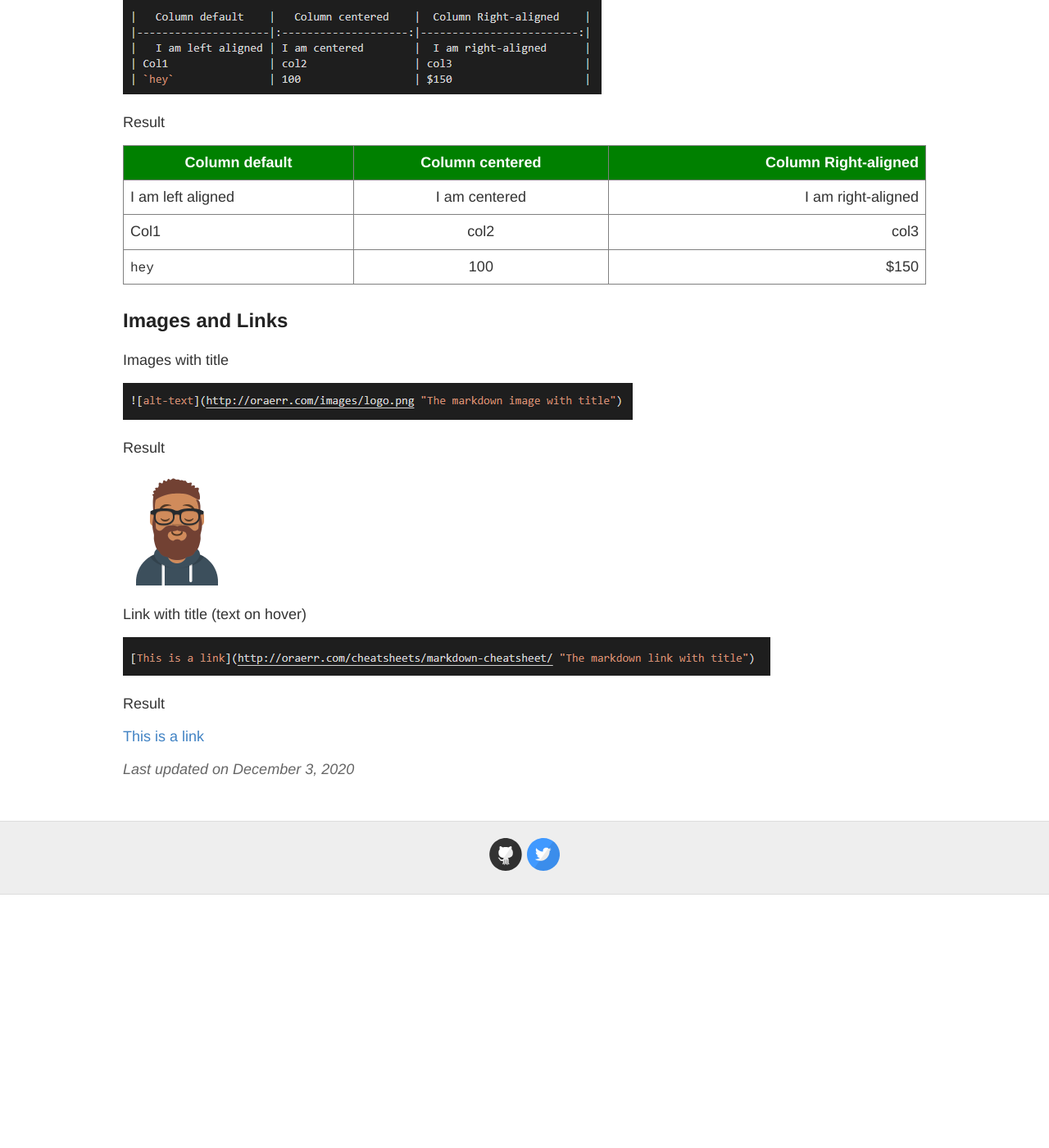
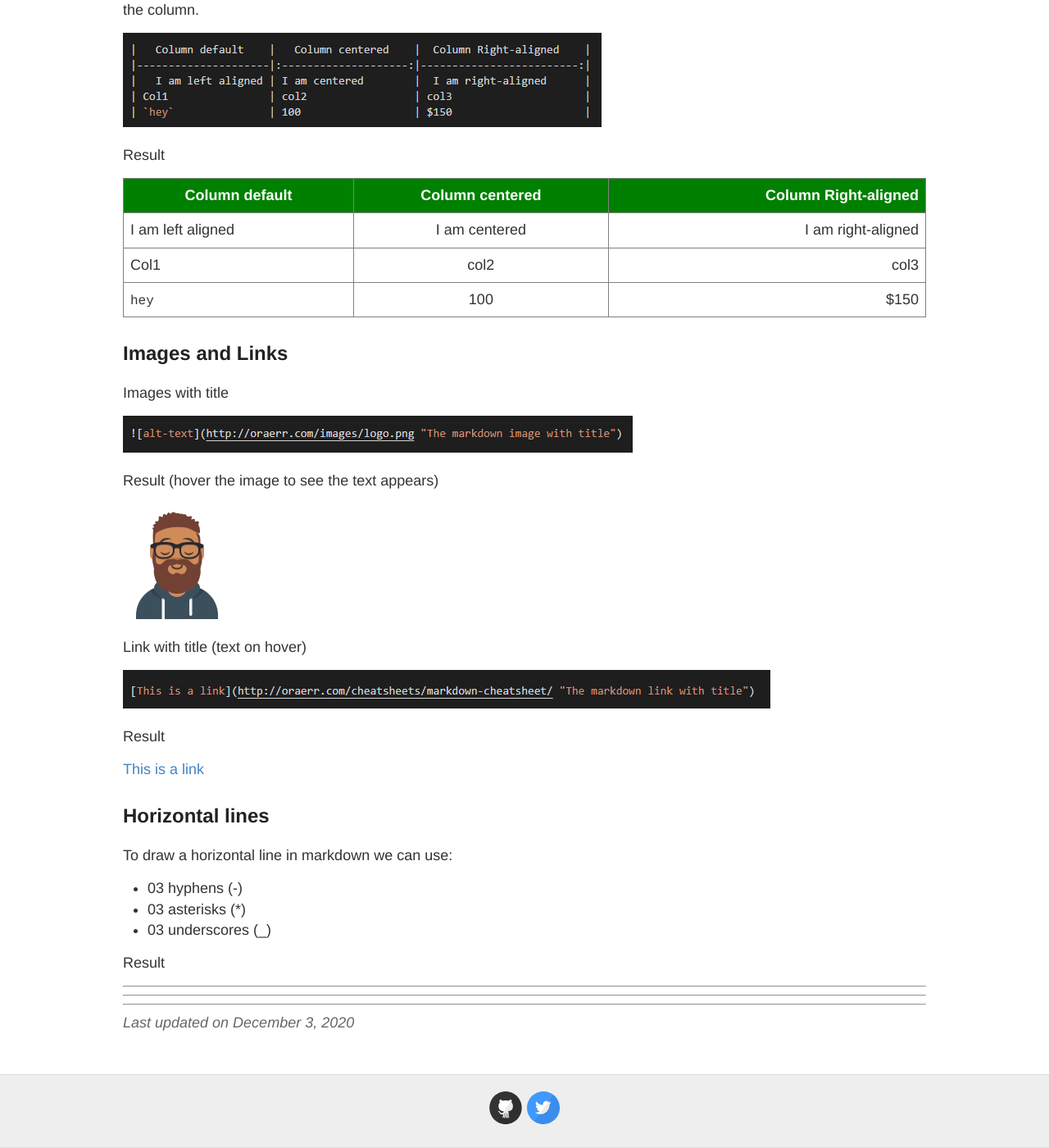
Before and after one commit to loitd/loitd.github.io, a Jekyll site: the page built from _cheatsheets/2020-12-03-markdown-cheatsheet.md, in a window 1280 px wide and 1400 px high, scrolled down 2750 px. Shown: the whole window at 82% size. Built offline with Jekyll 4.4.1, drawn with Linux system fonts in a browser that asks for light colours; before the commit the page ends 3841 px from its top, so only the background shows below that.

Commit message:
updated-by-loitd

```diff
--- a/_cheatsheets/2020-12-03-markdown-cheatsheet.md
+++ b/_cheatsheets/2020-12-03-markdown-cheatsheet.md
@@ -43,6 +43,8 @@ Result
 - Use single backtick to put words inside inline code
 
 ![Markdown inline code]({{ site.baseurl }}/images/20201207/markdown-inline-code.png)
+
+Result
 
 This is `inline code`
 
@@ -100,7 +102,7 @@ Images with title
 
 ![Markdown Images](http://oraerr.com/images/20201207/markdown-images.png "The markdown image with title")
 
-Result
+Result (hover the image to see the text appears)
 
 ![alt-text](http://oraerr.com/images/logo.png "The markdown image with title")
 
@@ -111,3 +113,15 @@ Link with title (text on hover)
 Result
 
 [This is a link](http://oraerr.com/cheatsheets/markdown-cheatsheet/ "The markdown link with title")
+
+## Horizontal lines
+To draw a horizontal line in markdown we can use:
+- 03 hyphens (-)
+- 03 asterisks (*)
+- 03 underscores (_)
+
+Result
+
+---
+***
+___
```
